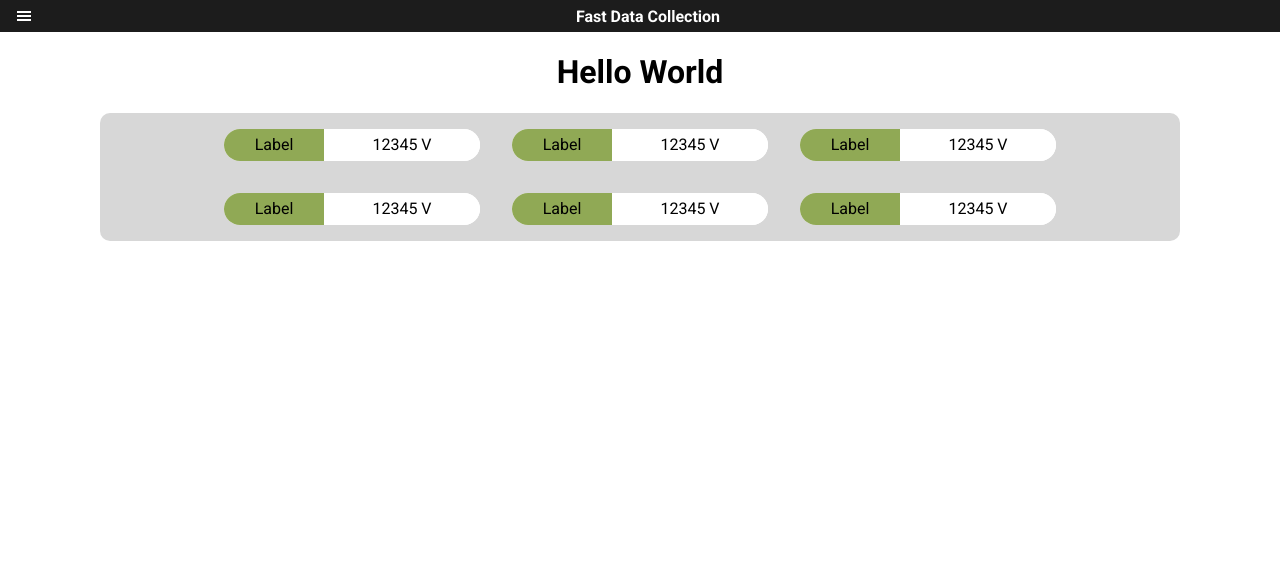
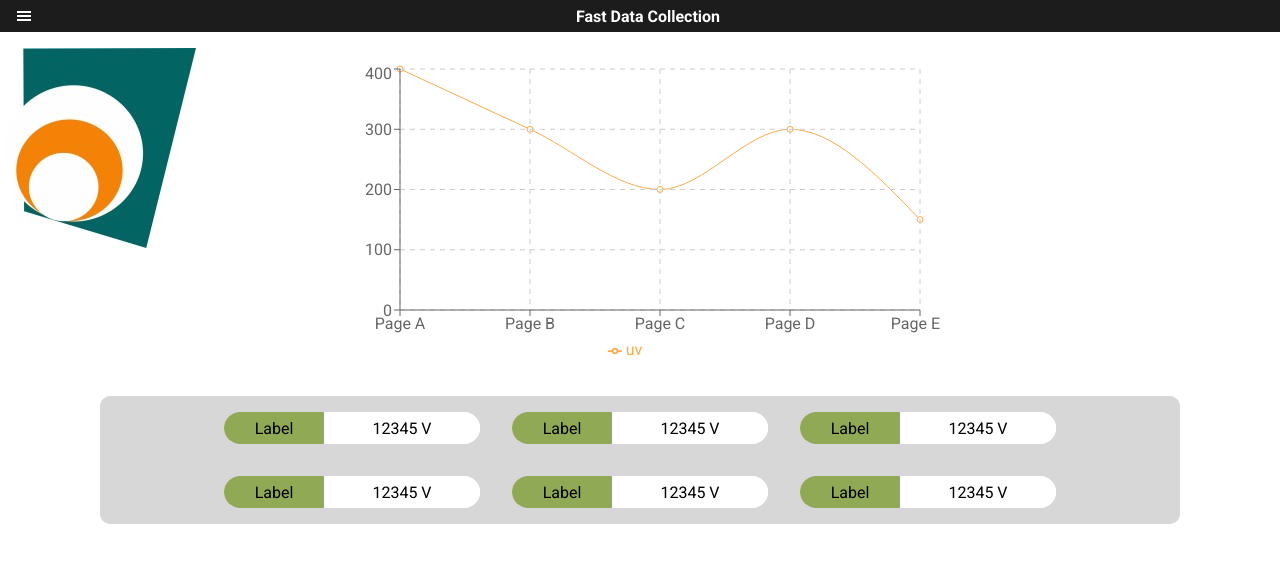
Before and after one commit to Gabriel-f-r-bojikian/orsini-frontend, a Next.js app: page / in a window 1280 px wide. Shown: the top 562 px of the page. Built offline with nearby package versions, Linux system fonts and the light colour scheme.

Commit message:
Added chart dependency and logo

```diff
--- a/components/Orsini/orsini.jsx
+++ b/components/Orsini/orsini.jsx
@@ -2,13 +2,17 @@ import styles from "./orsini.module.scss";
 
 import DataTray from "../DataTray/DataTray";
 import Header from "../Header/header";
+import OscillographyChart from "../OscillographyChart/OscillographyChart";
 
 export default function Orsini() {
   return (
-  <div className={styles.mainDiv}>
-    <Header />
-    <h1>Hello World</h1>
-    <DataTray />
-  </div>
+    <div>
+      <div className={styles.mainDiv}>
+        <Header />
+        <img src="logo_lprot.jfif" alt="logo lprot" />
+        <OscillographyChart />
+        <DataTray />
+      </div>
+    </div>
   )
 }
--- a/components/Orsini/orsini.module.scss
+++ b/components/Orsini/orsini.module.scss
@@ -3,4 +3,10 @@
     flex-direction: column;
     justify-content: center;
     align-items: center;
+
+    img {
+        position: absolute;
+        top: 3rem;
+        left: 0rem;
+    }
 }
--- /dev/null
+++ b/components/OscillographyChart/OscillographyChart.jsx
@@ -0,0 +1,30 @@
+import { Legend, LineChart, Line, CartesianGrid, Tooltip, XAxis, YAxis } from 'recharts';
+
+import styles from "./oscillographychart.module.scss";
+
+const data = [
+    {name: 'Page A', uv: 400, pv: 2400, amt: 2400},
+    {name: 'Page B', uv: 300, pv: 2400, amt: 2400},
+    {name: 'Page C', uv: 200, pv: 2400, amt: 2400},
+    {name: 'Page D', uv: 300, pv: 2400, amt: 2400},
+    {name: 'Page E', uv: 150, pv: 2400, amt: 2400},
+];
+
+export default function OscillographyChart(props) {
+    const renderLineChart = (
+        <LineChart width={600} height={300} data={data} margin={{ top: 5, right: 20, bottom: 5, left: 0 }}>
+            <Line type="monotone" dataKey="uv" stroke="#FAAB4E" />
+            <CartesianGrid stroke="#ccc" strokeDasharray="5 5" />
+            <Tooltip />
+            <Legend />
+            <XAxis dataKey="name" />
+            <YAxis />
+        </LineChart>
+      );
+
+    return(
+        <div className={styles.chartWrapper}>
+            {renderLineChart}
+        </div>
+    )
+}
--- /dev/null
+++ b/components/OscillographyChart/oscillographychart.module.scss
@@ -0,0 +1,6 @@
+.chartWrapper {
+    display: flex;
+    justify-content: center;
+    width: 100%;
+    margin: 2rem 2rem;
+}
--- a/package.json
+++ b/package.json
@@ -16,6 +16,7 @@
     "react": "17.0.2",
     "react-dom": "17.0.2",
     "react-icons": "^4.3.1",
+    "recharts": "^2.1.9",
     "sass": "^1.49.11",
     "typescript": "^4.6.3"
   }
--- a/styles/styles.scss
+++ b/styles/styles.scss
@@ -3,6 +3,7 @@
     --gray: #d7d7d7;
     --light-green: #90a955;
     --dark-green: #006b6e;
+    --orange: #FAAB4E;
     --text: #1c1c1c;
 }
 
```
Also changed, not shown: 1 other file (tests, documents, lock files or other folders).
